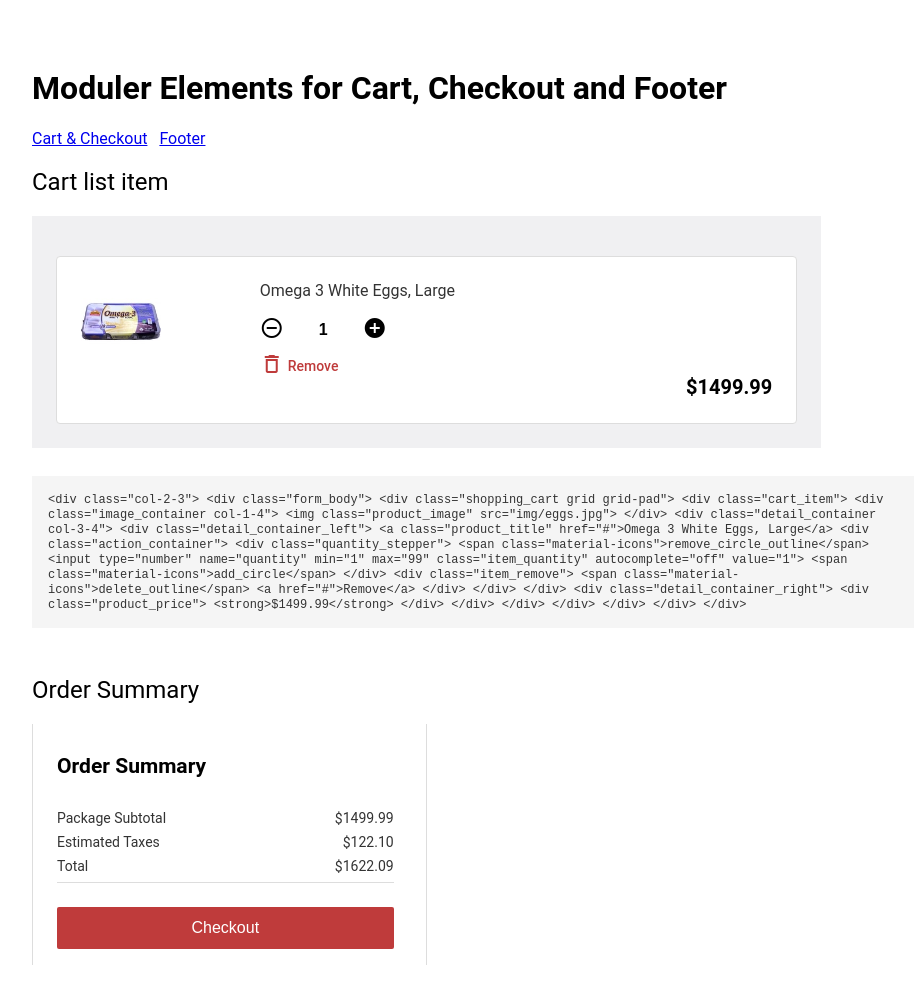
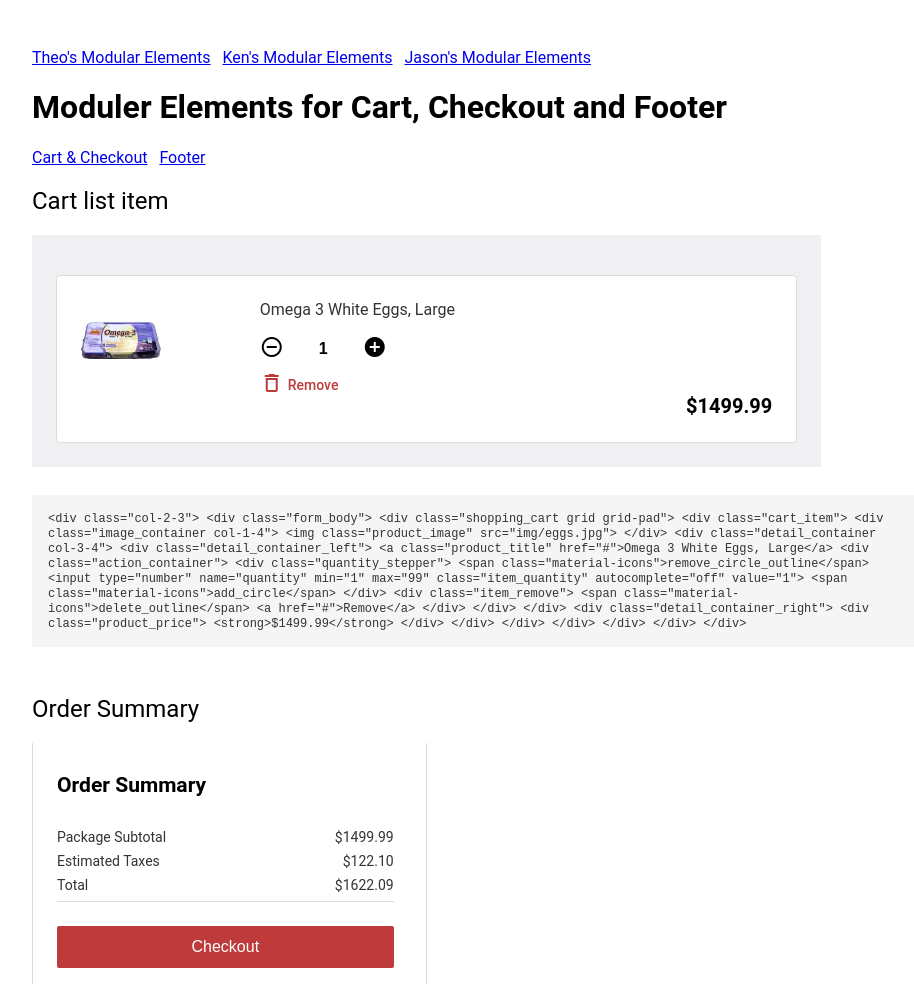
Before and after one commit to knn69/IAT-339-Checkup-2, a plain HTML site: page moduler_elements_jasonyang.html in a window 1280 px wide. Shown: the top 987 px of the page, without its empty margins (16-930 px from the left). Drawn offline with Linux system fonts and the light colour scheme.

Commit message:
Linking Modular Elements together

```diff
--- a/moduler_elements_jasonyang.html
+++ b/moduler_elements_jasonyang.html
@@ -1,5 +1,6 @@
 <!DOCTYPE html>
 <html>
+
 <head>
     <title>Moduler Elements for Cart and Checkout</title>
     <link rel="stylesheet" type="text/css" href="css/styles.css">
@@ -7,10 +8,17 @@
     <link rel="stylesheet" type="text/css" href="css/moduler_elements_styles.css">
 
 
-	<link href = "https://fonts.googleapis.com/icon?family=Material+Icons" rel = "stylesheet">
+    <link href="https://fonts.googleapis.com/icon?family=Material+Icons" rel="stylesheet">
     <meta name="viewport" content="width=device-width, initial-scale=1.0">
 </head>
+
 <body>
+    <nav id="modular-elements-nav">
+        <a href="theo_modular-elements.html">Theo's Modular Elements</a>
+        <a href="Ken_Modular Components.html">Ken's Modular Elements</a>
+        <a href="moduler_elements_jasonyang.html">Jason's Modular Elements</a>
+    </nav>
+
     <h1>Moduler Elements for Cart, Checkout and Footer</h1>
 
     <nav>
@@ -295,4 +303,5 @@
 
 
 </body>
+
 </html>
```
Also changed, not shown: Ken_Modular Components.html (+1 -1 lines), theo_modular-elements.html (+1 -1 lines). Lines whose indentation alone changed are shown as unchanged.
